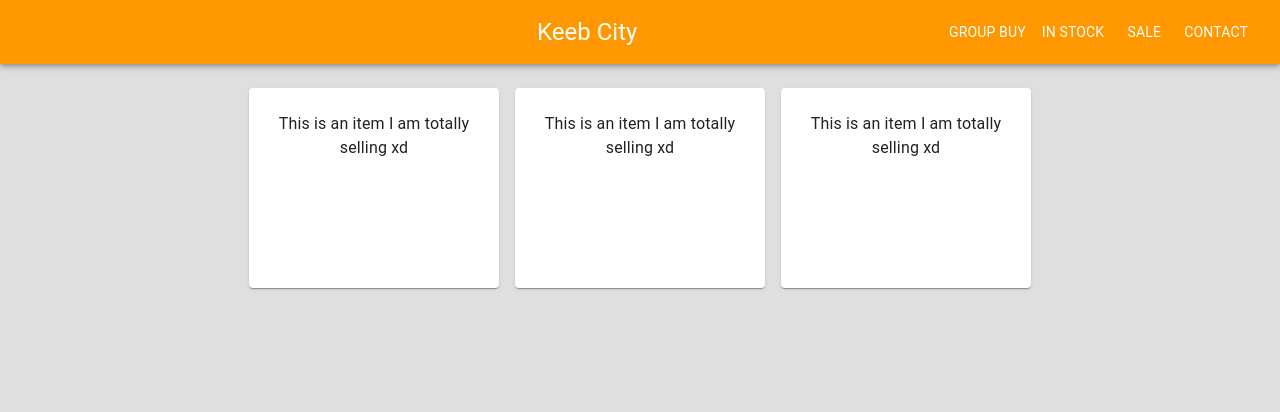
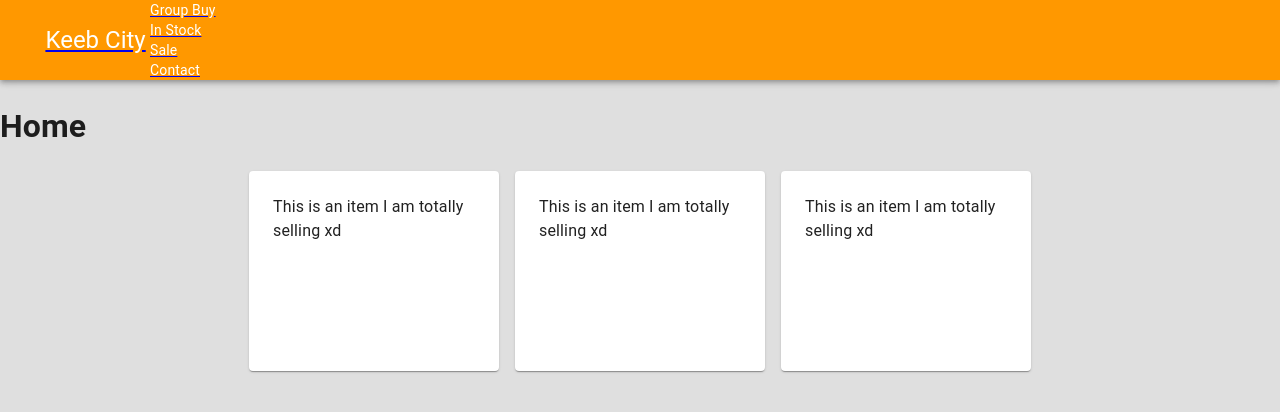
Before and after one commit to ChetanTakyar/Keyboard-Store, a React (Create React App) app in the folder online-store/: page / in a window 1280 px wide. Shown: the top 412 px of the page. Built offline with nearby package versions, Linux system fonts and the light colour scheme.

Commit message:
routing for pages and generic pages

```diff
--- a/online-store/package.json
+++ b/online-store/package.json
@@ -12,6 +12,7 @@
     "@testing-library/user-event": "^13.5.0",
     "react": "^18.2.0",
     "react-dom": "^18.2.0",
+    "react-router-dom": "^6.3.0",
     "react-scripts": "5.0.1",
     "web-vitals": "^2.1.4"
   },
--- a/online-store/src/App.js
+++ b/online-store/src/App.js
@@ -1,14 +1,14 @@
-import "./App.css";
-import React from "react";
+import React, { Component } from "react";
+
+import { BrowserRouter as Router, Routes, Route } from "react-router-dom";
+import { createTheme, colors, ThemeProvider, CssBaseline } from "@mui/material";
+
 import Navbar from "./components/Navbar";
-import StoreGrid from "./components/StoreGrid";
-import {
-  createTheme,
-  colors,
-  Box,
-  ThemeProvider,
-  CssBaseline,
-} from "@mui/material";
+import Home from "./pages/Home";
+import GroupBuy from "./pages/GroupBuy";
+import InStock from "./pages/InStock";
+import Sale from "./pages/Sale";
+import Contact from "./pages/Contact";
 
 const theme = createTheme({
   components: {
@@ -35,18 +35,26 @@ const theme = createTheme({
   },
 });
 
-function App() {
+class App extends Component {
+  render() {
     return (
       <ThemeProvider theme={theme}>
         <CssBaseline />
+        <Router>
           <div className="App">
             <Navbar />
-        <Box sx={{ m: 3 }}>
-          <StoreGrid />
-        </Box>
+            <Routes>
+              <Route exact path="/" element={<Home />} />
+              <Route exact path="/group-buy" element={<GroupBuy />} />
+              <Route exact path="/in-stock" element={<InStock />} />
+              <Route exact path="/sale" element={<Sale />} />
+              <Route exact path="/contact" element={<Contact />} />
+            </Routes>
           </div>
+        </Router>
       </ThemeProvider>
     );
   }
+}
 
 export default App;
--- a/online-store/src/components/Navbar.js
+++ b/online-store/src/components/Navbar.js
@@ -2,7 +2,8 @@ import { Component } from "react";
 import AppBar from "@mui/material/AppBar";
 import Box from "@mui/material/Box";
 import Toolbar from "@mui/material/Toolbar";
-import { Button, Typography } from "@mui/material";
+import { Typography } from "@mui/material";
+import { Link } from "react-router-dom";
 
 class Navbar extends Component {
   render() {
@@ -10,6 +11,7 @@ class Navbar extends Component {
       <Box sx={{ flexGrow: 1 }}>
         <AppBar position="static" style={{ background: "primary.main" }}>
           <Toolbar>
+            <Link to="/">
               <Typography
                 variant="h5"
                 component="div"
@@ -18,8 +20,9 @@ class Navbar extends Component {
               >
                 Keeb City
               </Typography>
+            </Link>
             <Box xs={{ maxWidth: "366px" }}>
-              <Button>
+              <Link to="/group-buy">
                 <Typography
                   size="small"
                   variant="body2"
@@ -27,9 +30,9 @@ class Navbar extends Component {
                   sx={{ flexGrow: 1 }}
                 >
                   Group Buy
-                </Typography>{" "}
-              </Button>
-              <Button>
+                </Typography>
+              </Link>
+              <Link to="/in-stock">
                 <Typography
                   size="small"
                   variant="body2"
@@ -37,9 +40,9 @@ class Navbar extends Component {
                   sx={{ flexGrow: 1 }}
                 >
                   In Stock
-                </Typography>{" "}
-              </Button>
-              <Button>
+                </Typography>
+              </Link>
+              <Link to="/sale">
                 <Typography
                   size="small"
                   variant="body2"
@@ -47,9 +50,9 @@ class Navbar extends Component {
                   sx={{ flexGrow: 1 }}
                 >
                   Sale
-                </Typography>{" "}
-              </Button>
-              <Button>
+                </Typography>
+              </Link>
+              <Link to="/contact">
                 <Typography
                   size="small"
                   variant="body2"
@@ -57,8 +60,8 @@ class Navbar extends Component {
                   sx={{ flexGrow: 1 }}
                 >
                   Contact
-                </Typography>{" "}
-              </Button>
+                </Typography>
+              </Link>
             </Box>
           </Toolbar>
         </AppBar>
--- /dev/null
+++ b/online-store/src/pages/Contact.js
@@ -0,0 +1,13 @@
+import React, { Component } from "react";
+import StoreGrid from "../components/StoreGrid";
+
+export default class Home extends Component {
+  render() {
+    return (
+      <div>
+        <h1> Contact </h1>
+        <StoreGrid />
+      </div>
+    );
+  }
+}
--- /dev/null
+++ b/online-store/src/pages/GroupBuy.js
@@ -0,0 +1,14 @@
+import { Typography } from "@mui/material";
+import React, { Component } from "react";
+import StoreGrid from "../components/StoreGrid";
+
+export default class Home extends Component {
+  render() {
+    return (
+      <div>
+        <Typography xs={{ alignContent: "center" }}> Group Buy </Typography>
+        <StoreGrid />
+      </div>
+    );
+  }
+}
--- /dev/null
+++ b/online-store/src/pages/Home.js
@@ -0,0 +1,13 @@
+import React, { Component } from "react";
+import StoreGrid from "../components/StoreGrid";
+
+export default class Home extends Component {
+  render() {
+    return (
+      <div>
+        <h1> Home </h1>
+        <StoreGrid />
+      </div>
+    );
+  }
+}
--- /dev/null
+++ b/online-store/src/pages/InStock.js
@@ -0,0 +1,13 @@
+import React, { Component } from "react";
+import StoreGrid from "../components/StoreGrid";
+
+export default class Home extends Component {
+  render() {
+    return (
+      <div>
+        <h1> In Stock </h1>
+        <StoreGrid />
+      </div>
+    );
+  }
+}
--- /dev/null
+++ b/online-store/src/pages/Sale.js
@@ -0,0 +1,13 @@
+import React, { Component } from "react";
+import StoreGrid from "../components/StoreGrid";
+
+export default class Home extends Component {
+  render() {
+    return (
+      <div>
+        <h1> Home </h1>
+        <StoreGrid />
+      </div>
+    );
+  }
+}
```
Also changed, not shown: online-store/src/components/Contacts.js (added, +16 -0 lines), 1 other file (tests, documents, lock files or other folders). Lines whose indentation alone changed are shown as unchanged.
